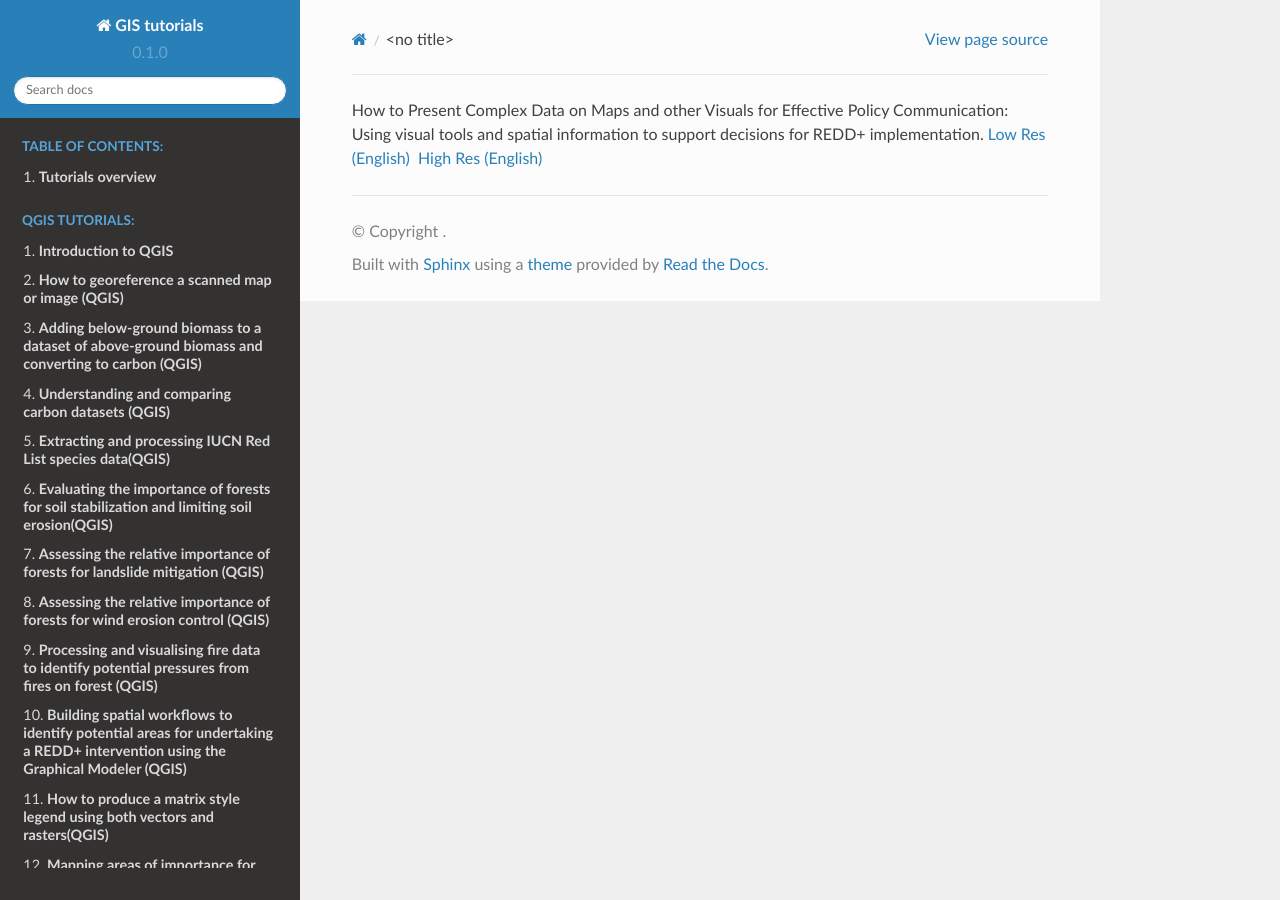
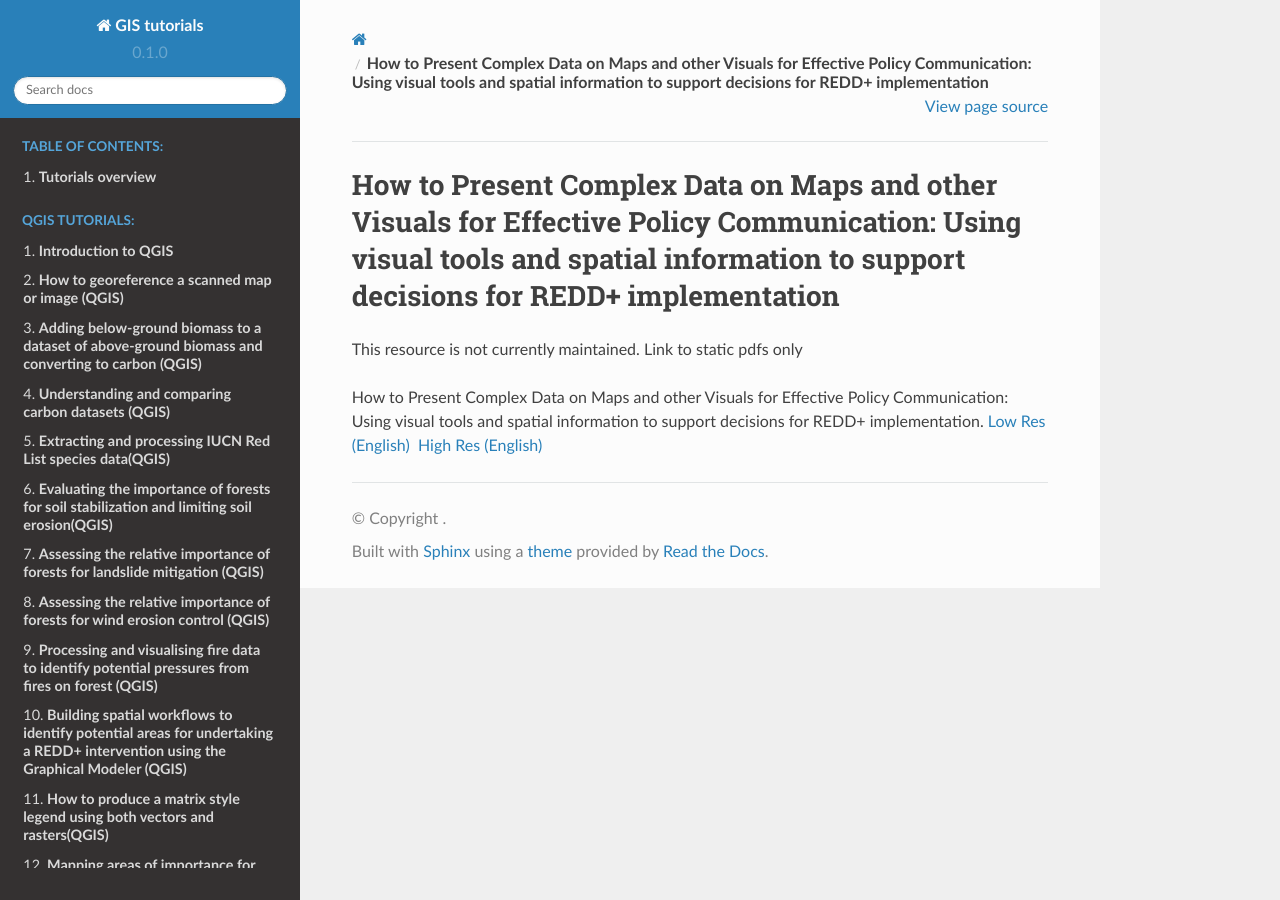
Before and after one commit to corinnar/GIS_tutorials, a Sphinx documentation site: the page built from docs/source/MappingGuidanceEffectivePolicy.rst, in a window 1280 px wide. Built offline with Sphinx 7.4.7 and the Read the Docs theme 2.0.0, drawn with Linux system fonts in a browser that asks for light colours; pages that are not in the unit, such as notebooks, are missing from menus.

Commit message:
Update MappingGuidanceEffectivePolicy.rst

```diff
--- a/docs/source/MappingGuidanceEffectivePolicy.rst
+++ b/docs/source/MappingGuidanceEffectivePolicy.rst
@@ -1,3 +1,7 @@
+===========================================================================================
+**How to Present Complex Data on Maps and other Visuals for Effective Policy Communication: Using visual tools and spatial information to support decisions for REDD+ implementation**
+===========================================================================================
 
+This resource is not currently maintained. Link to static pdfs only
 
 How to Present Complex Data on Maps and other Visuals for Effective Policy Communication: Using visual tools and spatial information to support decisions for REDD+ implementation. \ `Low Res (English) <https://github.com/corinnar/GIS_tutorials/blob/main/docs/source/media/materials/pdfs/MappingGuidanceForEffectivePolicyCommunication_v1_lowres%20(467713).pdf>`__  `High Res (English) <https://resources.unep-wcmc.org/products/WCMC_CB011>`__
```
